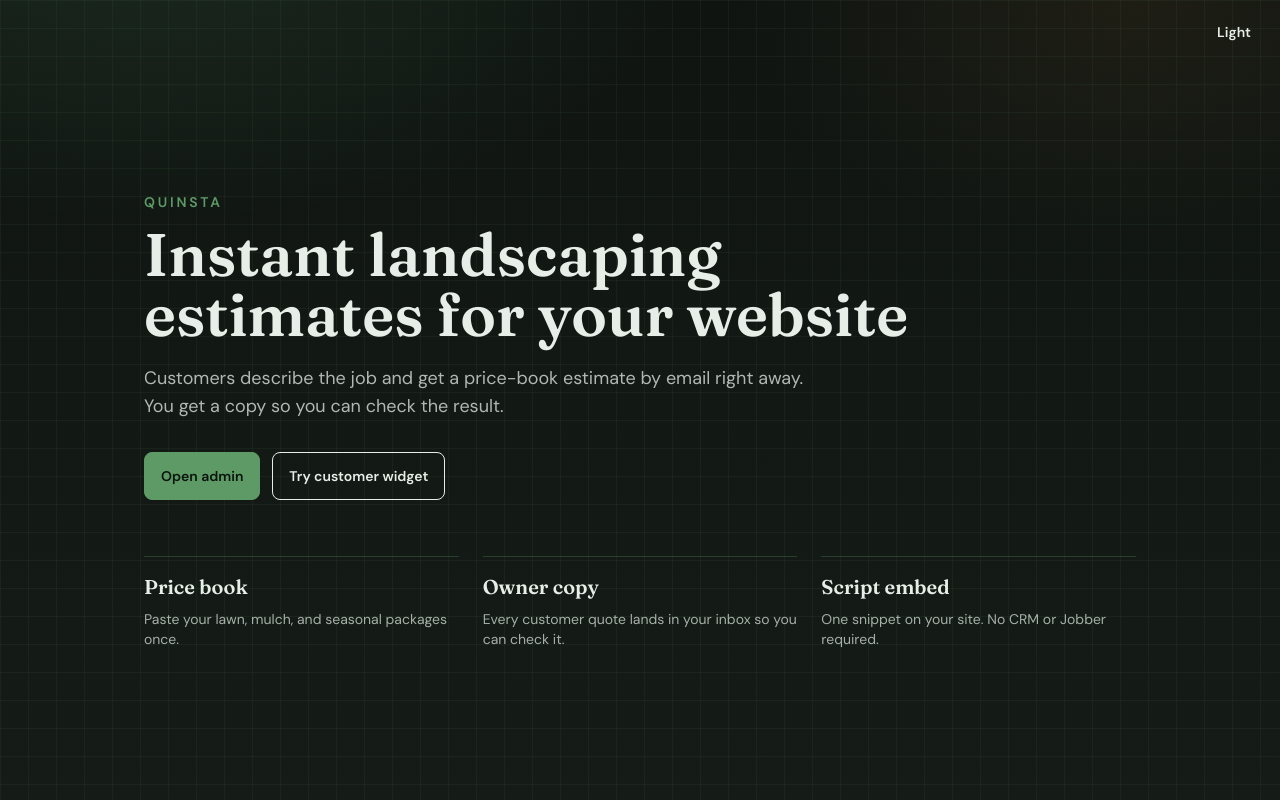
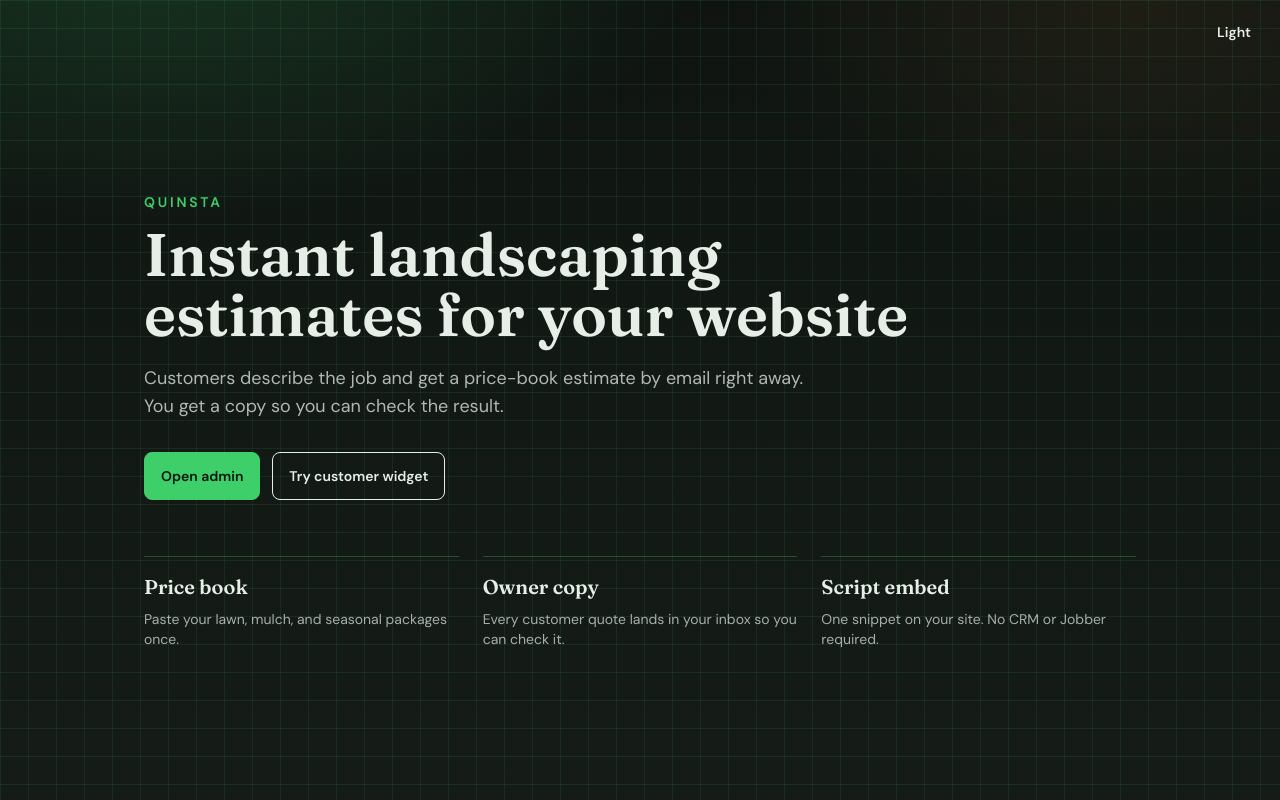
Before and after one commit to nikoloveugene/quinsta, a Next.js app: page / in a window 1280 px wide. Built offline with nearby package versions, Linux system fonts and the light colour scheme.

Commit message:
Brighten primary green for stronger brand contrast
Swap the muted sage primary for a vivid lawn green in dark and light themes, keep WCAG AA contrast on buttons and text, and update page glow accents to match.

Co-authored-by: nikoloveugene <nikoloveugene@gmail.com>

```diff
--- a/src/app/globals.css
+++ b/src/app/globals.css
@@ -6,7 +6,7 @@
 [data-theme="quinsta"] {
   --page-glow: radial-gradient(
       1200px 600px at 10% -10%,
-      rgba(47, 107, 58, 0.18),
+      rgba(27, 122, 56, 0.18),
       transparent 55%
     ),
     radial-gradient(
@@ -20,7 +20,7 @@
 [data-theme="quinsta-dark"] {
   --page-glow: radial-gradient(
       1000px 520px at 12% -8%,
-      rgba(93, 154, 102, 0.16),
+      rgba(62, 207, 106, 0.18),
       transparent 55%
     ),
     radial-gradient(
@@ -50,17 +50,17 @@ body {
 
 .lawn-grid {
   background-image: linear-gradient(
-      rgba(93, 154, 102, 0.08) 1px,
+      rgba(62, 207, 106, 0.1) 1px,
       transparent 1px
     ),
-    linear-gradient(90deg, rgba(93, 154, 102, 0.08) 1px, transparent 1px);
+    linear-gradient(90deg, rgba(62, 207, 106, 0.1) 1px, transparent 1px);
   background-size: 28px 28px;
 }
 
 [data-theme="quinsta"] .lawn-grid {
   background-image: linear-gradient(
-      rgba(47, 107, 58, 0.05) 1px,
+      rgba(27, 122, 56, 0.06) 1px,
       transparent 1px
     ),
-    linear-gradient(90deg, rgba(47, 107, 58, 0.05) 1px, transparent 1px);
+    linear-gradient(90deg, rgba(27, 122, 56, 0.06) 1px, transparent 1px);
 }
--- a/tailwind.config.ts
+++ b/tailwind.config.ts
@@ -20,8 +20,8 @@ const config: Config = {
     themes: [
       {
         "quinsta-dark": {
-          primary: "#5d9a66",
-          "primary-content": "#0c140e",
+          primary: "#3ECF6A",
+          "primary-content": "#07140b",
           secondary: "#8fa894",
           "secondary-content": "#0c140e",
           accent: "#d4923f",
@@ -33,15 +33,15 @@ const config: Config = {
           "base-300": "#2a342c",
           "base-content": "#e6eee7",
           info: "#6a9db8",
-          success: "#5d9a66",
+          success: "#3ECF6A",
           warning: "#d4a017",
           error: "#d46a5c",
         },
       },
       {
         quinsta: {
-          primary: "#2f6b3a",
-          "primary-content": "#f4faf5",
+          primary: "#1B7A38",
+          "primary-content": "#ffffff",
           secondary: "#3d5a40",
           "secondary-content": "#f4faf5",
           accent: "#c4782a",
@@ -53,7 +53,7 @@ const config: Config = {
           "base-300": "#d9d3c6",
           "base-content": "#1c241d",
           info: "#3a6f8c",
-          success: "#2f6b3a",
+          success: "#1B7A38",
           warning: "#b8860b",
           error: "#a33b2c",
         },
```
